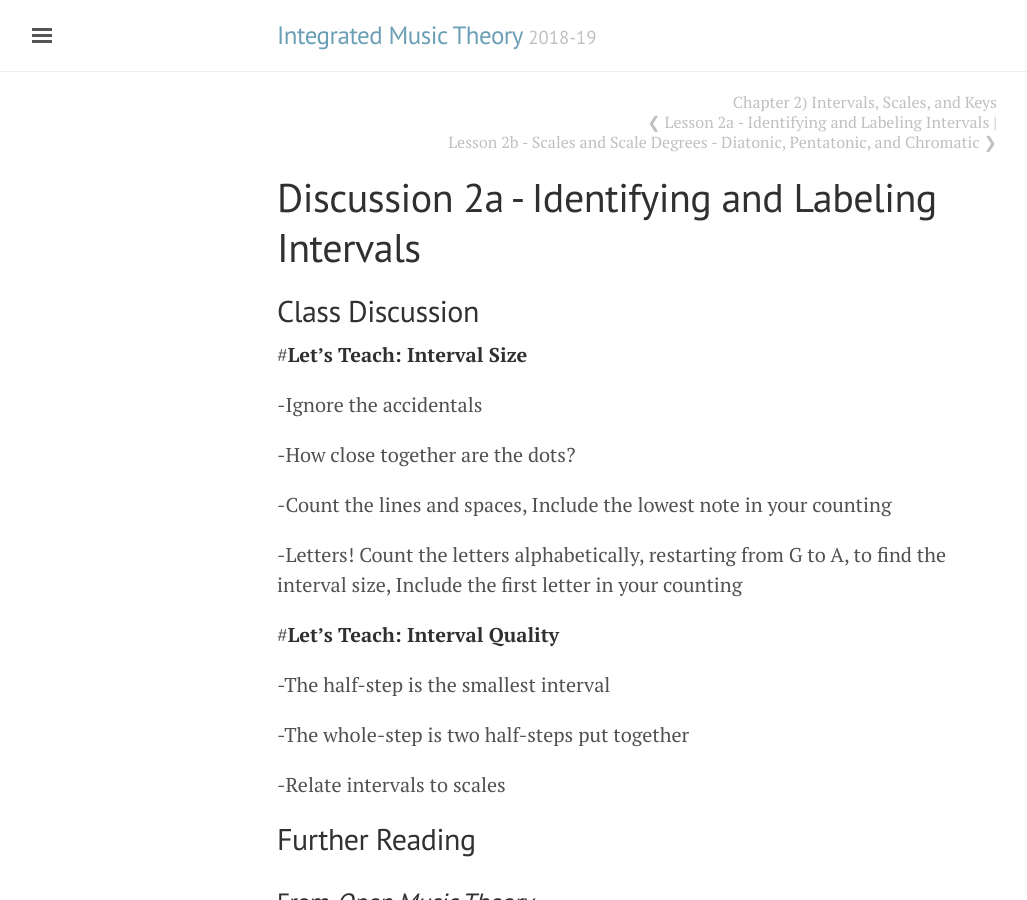
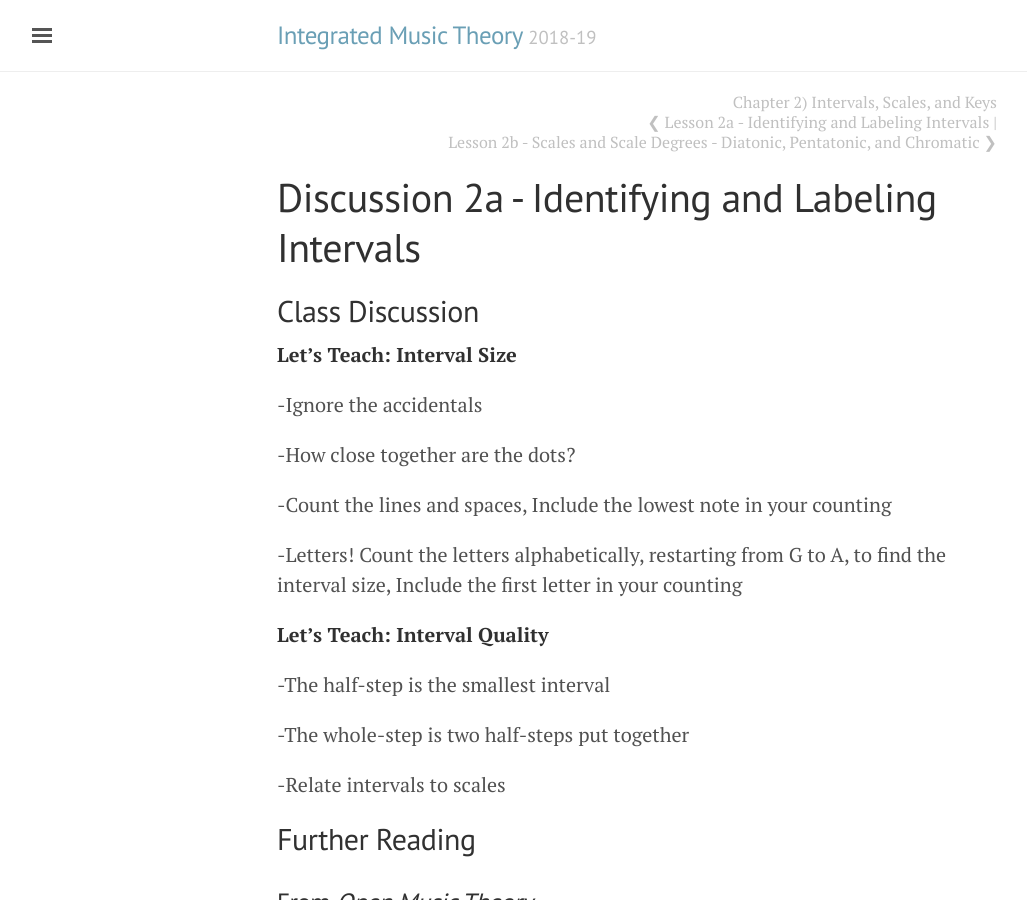
Before and after one commit to intmus/inttheory19-20, a Jekyll site: the page built from _02-int-scales-keys/a2-intervals.md, in a window 1280 px wide and 900 px high. Shown: the whole window, without its empty margins (3-1030 px from the left). Built offline with Jekyll 4.4.1, drawn with Linux system fonts in a browser that asks for light colours.

Commit message:
Update a2-intervals.md

```diff
--- a/_02-int-scales-keys/a2-intervals.md
+++ b/_02-int-scales-keys/a2-intervals.md
@@ -5,7 +5,7 @@ title: Discussion 2a - Identifying and Labeling Intervals
 
 ## Class Discussion
 
-#**Let's Teach: Interval Size**
+**Let's Teach: Interval Size**
 
 -Ignore the accidentals
 
@@ -15,7 +15,7 @@ title: Discussion 2a - Identifying and Labeling Intervals
 
 -Letters! Count the letters alphabetically, restarting from G to A, to find the interval size, Include the first letter in your counting
 
-#**Let's Teach: Interval Quality**
+**Let's Teach: Interval Quality**
 
 -The half-step is the smallest interval
 
```
